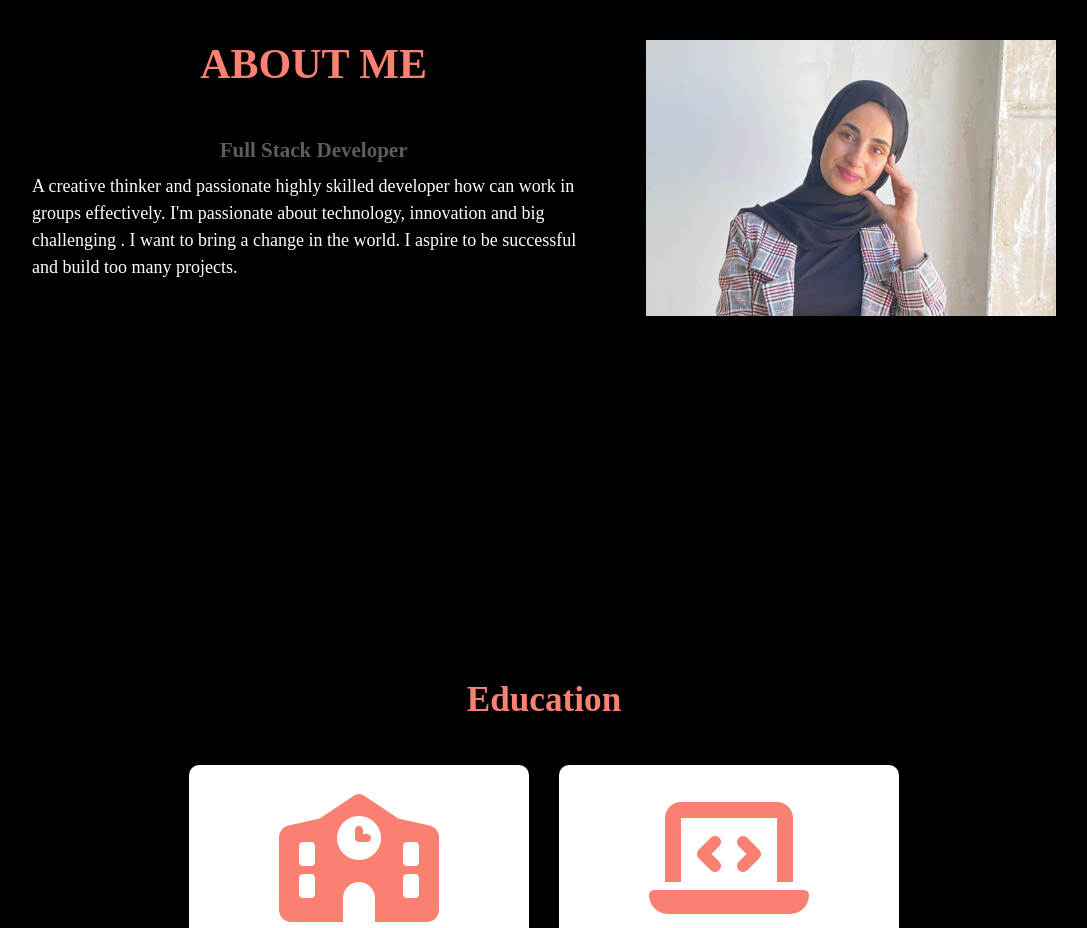
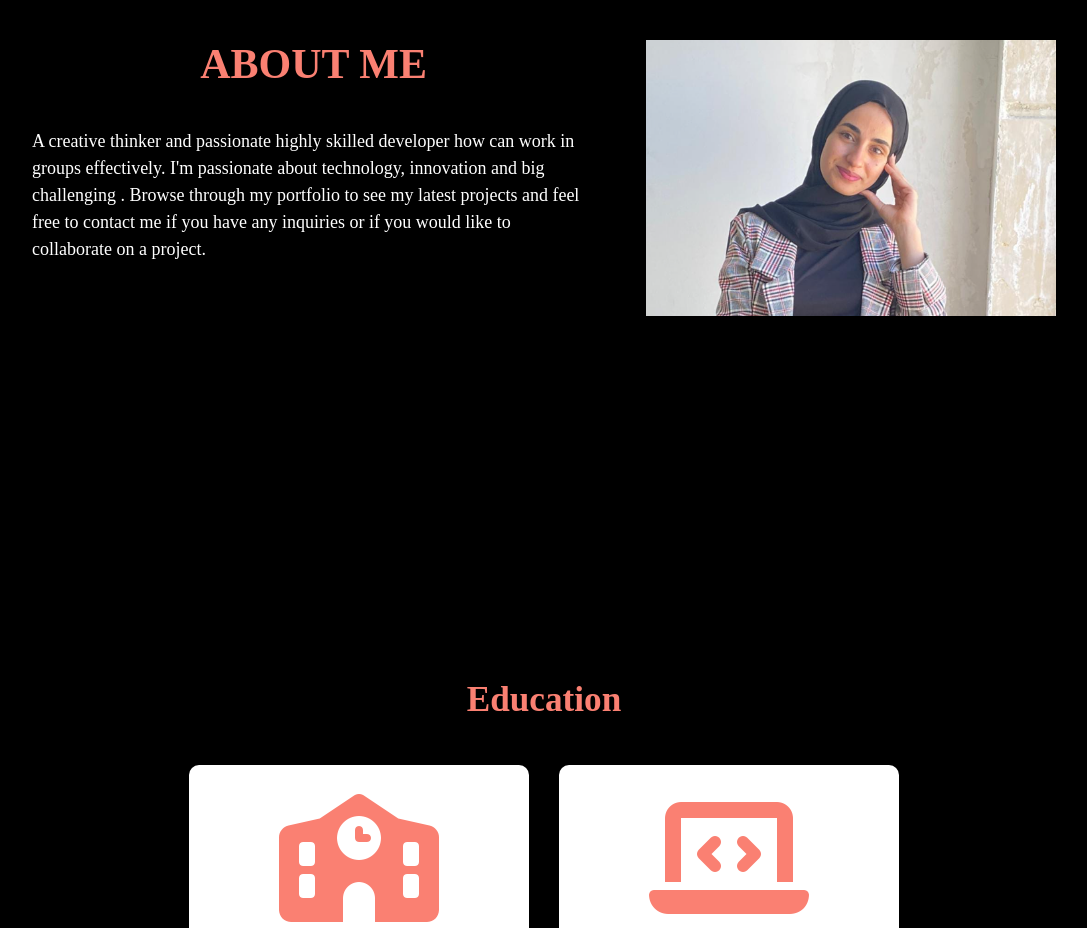
Before and after one commit to TaimaHamadneh/Portfolio, a plain HTML site: page index.html in a window 1280 px wide. Shown: the part 860-1788 px from the top of the page, without its empty margins (96-1183 px from the left). Drawn offline with Linux system fonts and the light colour scheme; a web font is replaced by a local one.

Commit message:
Update index.html

```diff
--- a/index.html
+++ b/index.html
@@ -71,10 +71,15 @@
 					<h2>About me</h2>
 				</div>
 				<div class="content">
-					<h3>Full Stack Developer</h3>
-					<p>A creative thinker and passionate highly skilled developer how can work in groups effectively. I'm passionate about technology, innovation and big challenging . I want to bring a change in the world.
+					<!--<h3>Full Stack Developer</h3> -->
+					<p>A creative thinker and passionate highly skilled developer how can work in groups effectively.
+						I'm passionate about technology, innovation and big challenging .
+						Browse through my portfolio to see my latest projects and feel free to contact me
+						if you have any inquiries or if you would like to collaborate on a project.
 
-                        I aspire to be successful and build too many projects.</p>
+
+
+                        </p>
 
 				</div>
 
```
